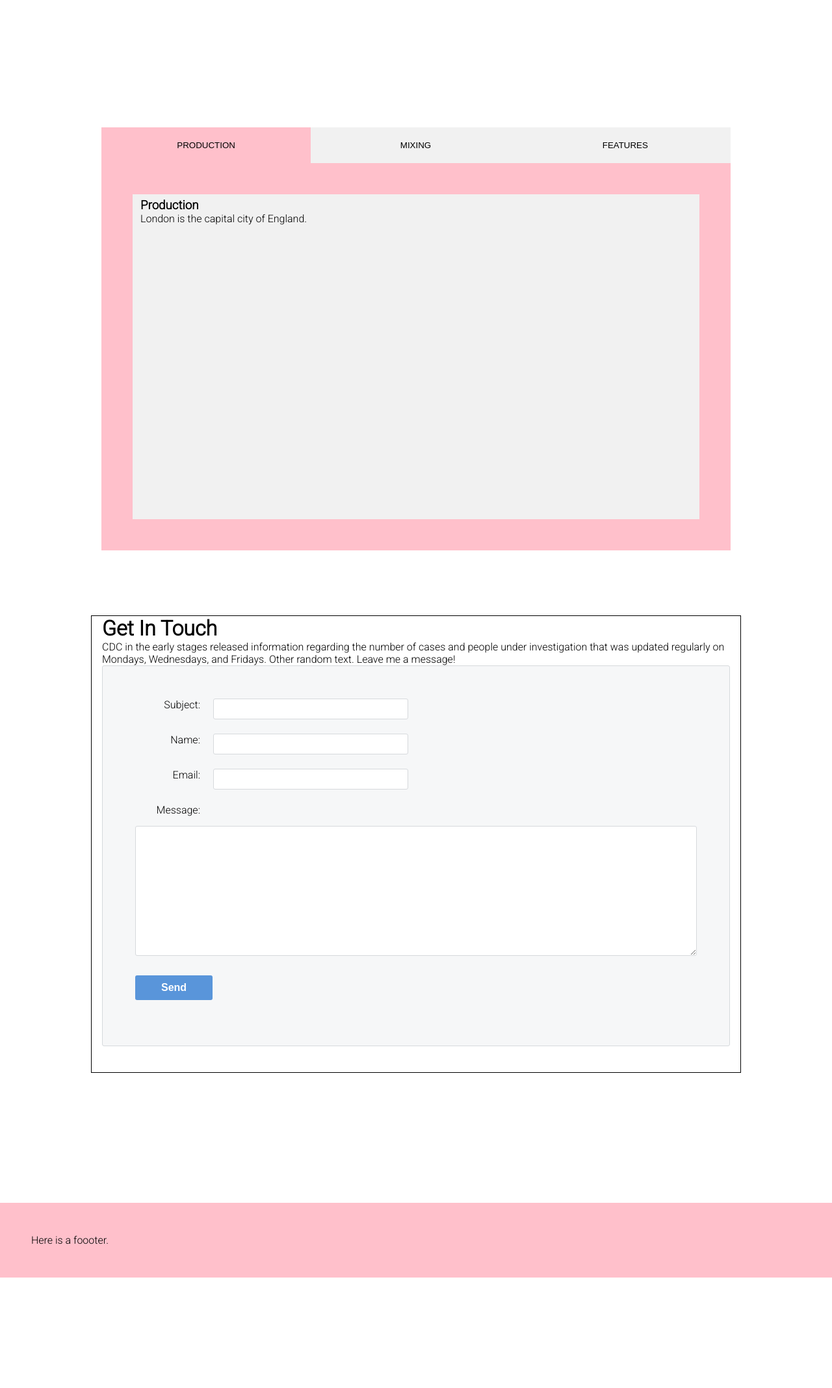
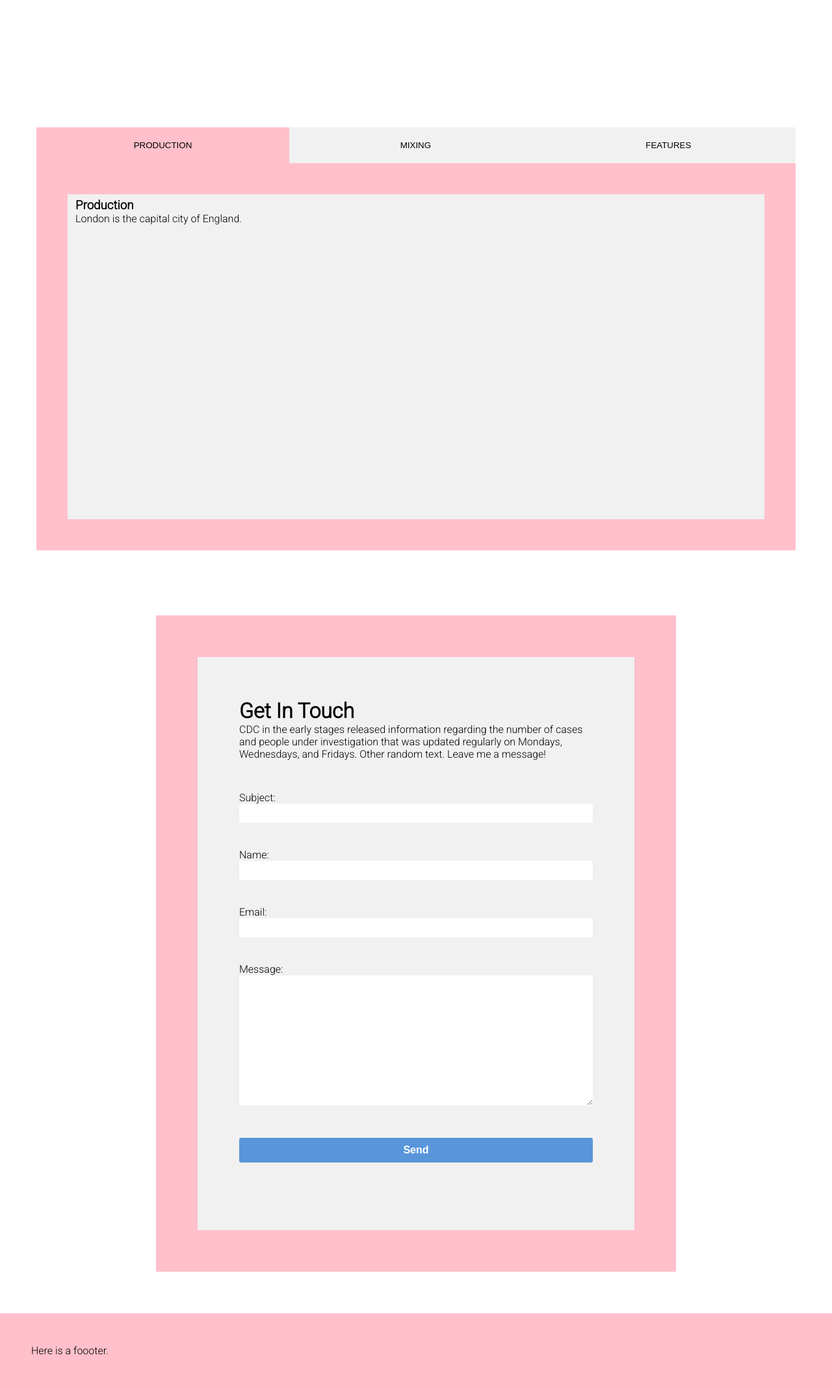
Before and after one commit to asarathy28/milkyday, a Django app: page /portfolio/ in a window 1280 px wide. Shown: the part 404-2540 px from the top of the page at 65% size. Before the commit the page ends 2370 px from the top, so only its background shows below. Run offline with Django 3.2, Linux system fonts and the light colour scheme.

Commit message:
contact form styled better

```diff
--- a/main/static/css/portfolio.css
+++ b/main/static/css/portfolio.css
@@ -6,7 +6,7 @@
   padding-left: 1em;
   padding-right: 1em;
   width: 100%;
-  max-width: 1000px;
+  max-width: 1200px;
 }
 
 .tab {
@@ -57,26 +57,21 @@
   flex-direction: column;
   justify-content: center;
   align-items: center;
-  margin-bottom: 200px;
-  padding-left: 1em;
-  padding-right: 1em;
+  background-color: pink;
+  margin-bottom: 4em;
   width: 100%;
   max-width: 1000px;
-  border: 1px solid black;
 }
 
 .form-intro {
   width: 100%;
+  padding-bottom: 2em;
 }
 
 .contact-form {
-  background-color: #F6F7F8;
-  border: 1px solid #D6D9DC;
-  border-radius: 3px;
-
+  background-color: #f1f1f1;
   width: 100%;
   padding: 50px;
-  margin: 0 0 40px 0;
 }
 
 .form-row li {
@@ -91,34 +86,29 @@
 .form-row li input[type='text'],
 .form-row li input[type='email'] {
   background-color: #FFFFFF;
-  border: 1px solid #D6D9DC;
+  border: 0;
   border-radius: 3px;
   width: 100%;
   padding: 7px;
 
-  font-family: 'Sorts Mill Goudy', serif;
-  font-weight: 400;
-  font-size: 14px;
   color: #5D6063;
   /* border: 1px solid BLUE; */
 }
 
 .form-row li label {
-  margin-bottom: 15px;
+  /* margin-bottom: 15px; */
   /* border: 1px solid GREEN; */
 }
 
 .form-row li textarea {
   width: 100%;
 
-  font-family: 'Sorts Mill Goudy', serif;
-  font-weight: 400;
   color: #5D6063;
   font-size: 14px;
 
-  border: 1px solid #D6D9DC;
+  border: 0;
   border-radius: 3px;
-
+  width: 100%;
   min-height: 200px;
   margin-bottom: 10px;
   padding: 7px;
@@ -148,22 +138,22 @@
 }
 
 @media only screen and (min-width: 640px) {
-  .form-row li {
-    flex-direction: row;
-    align-items: flex-start; /* To avoid stretching */
-    margin-bottom: 20px;
+
+  .contact-container {
+    padding: 4em;
+    width: 100%;
+    max-width:800px;
   }
 
-  .form-row li input[type='text'],
-  .form-row li input[type='email']{
-    width: 300px;
-    height: initial;
+  .form-intro {
+    width: 100%;
+    padding-bottom: 3em;
   }
 
-  .form-row li label {
-    text-align: right;
-    width: 120px;
+  .contact-form {
+    background-color: #f1f1f1;
+    width: 100%;
+    padding: 4em;
+  }
 
-    padding-right: 20px;
-  }
 }
--- a/main/templates/main/portfolio.html
+++ b/main/templates/main/portfolio.html
@@ -45,13 +45,15 @@
   </div>
 
   <div class="contact-container">
-    <div class="form-intro">
-      <h1>Get In Touch</h1>
-
-      <p>CDC in the early stages released information regarding the number of cases and people under investigation that was updated regularly on Mondays, Wednesdays, and Fridays. Other random text. Leave me a message!</p>
-    </div>
 
     <form class="contact-form" action="" method="post">
+
+      <div class="form-intro">
+        <h1>Get In Touch</h1>
+
+        <p>CDC in the early stages released information regarding the number of cases and people under investigation that was updated regularly on Mondays, Wednesdays, and Fridays. Other random text. Leave me a message!</p>
+      </div>
+
 
       {% csrf_token %}
 
```
